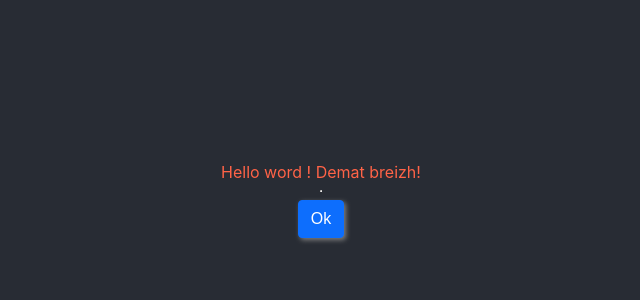
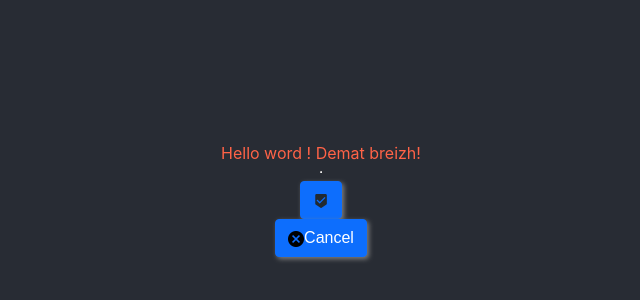
Before and after one commit to ffayel/2021_09_13_tjs, a React (Create React App) app: page / in a window 1280 px wide. Shown: the part 200-500 px from the top of the page, without its empty margins (319-959 px from the left). Built offline with nearby package versions, Linux system fonts and the light colour scheme.

Commit message:
add image to button

```diff
--- a/src/App/App.tsx
+++ b/src/App/App.tsx
@@ -8,7 +8,13 @@
     <div className="App">
       Hello word ! Demat breizh!
       <hr/>
-      <Button text="Ok" bgcolor="skyblue" />
+      <Button bgcolor="skyblue" >
+        <img src="/img/ok.png" alt="ok"/>
+      </Button>
+      <Button bgcolor="skyblue" >
+        <img src="/img/cancel.png" alt="cancel"/>
+        Cancel
+      </Button>
     </div>
   );
 }
--- a/src/App/components/Button/Button.css
+++ b/src/App/components/Button/Button.css
@@ -18,6 +18,13 @@
         box-shadow: 2px 2px 5px grey;
         transition: color .15s ease-in-out,background-color .15s ease-in-out,border-color .15s ease-in-out,box-shadow .15s ease-in-out;
 }
+.Button>*{
+    vertical-align: middle;
+}
+
+.Button img{
+    max-height: 16px;
+}
 
 .Button-primary {
 	color: #fff;
--- a/src/App/components/Button/Button.js
+++ b/src/App/components/Button/Button.js
@@ -4,7 +4,7 @@
 const Button=(props)=> {
     console.log(props);
     return (
-        <button className="Button Button-primary">{props.text}</button>
+        <button className="Button Button-primary">{props.children}</button>
     );
 }
 
```
Also changed, not shown: public/img/cancel.png (added), public/img/ok.png (added), src/App/App.css (line endings or trailing spaces).
